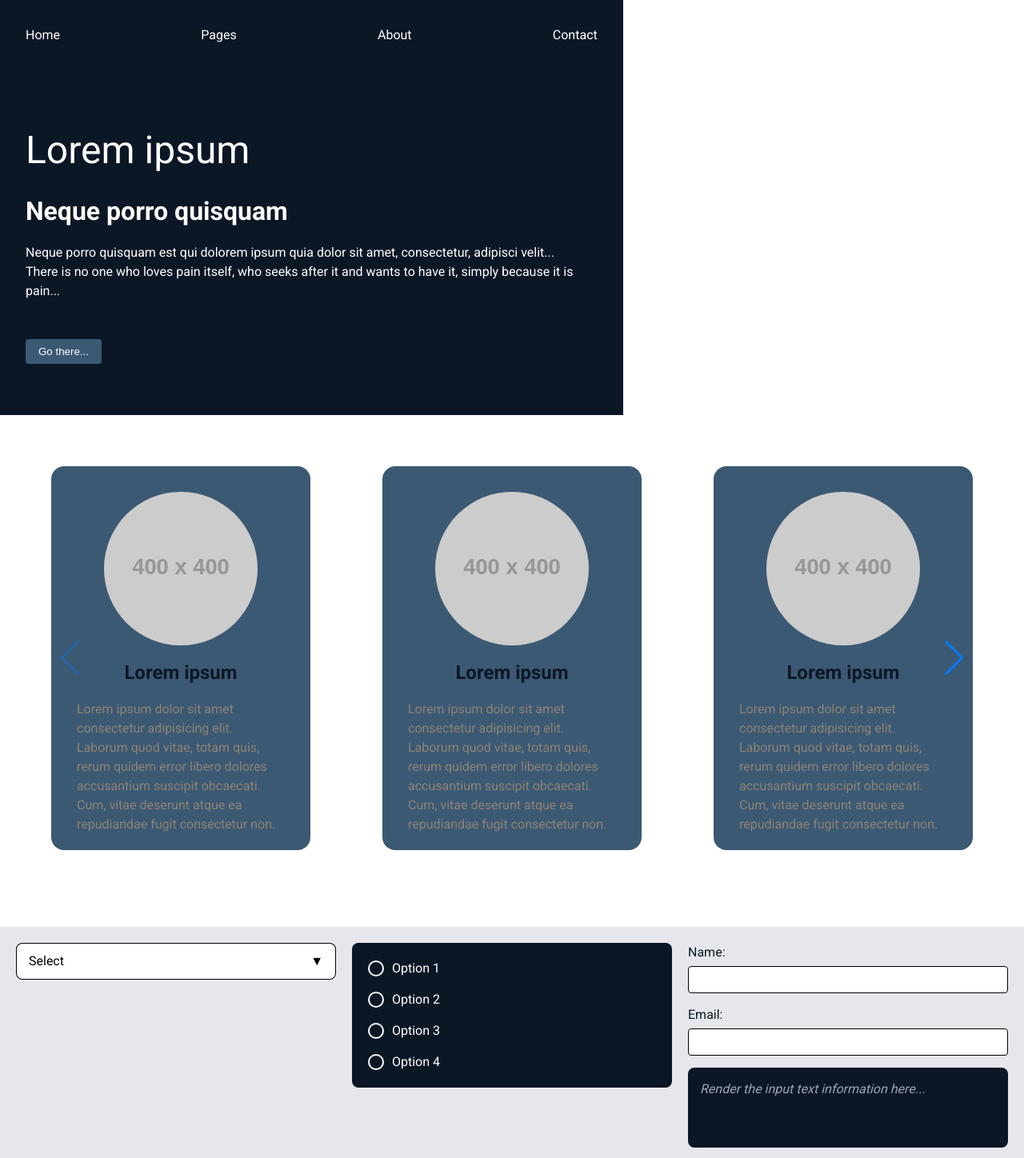
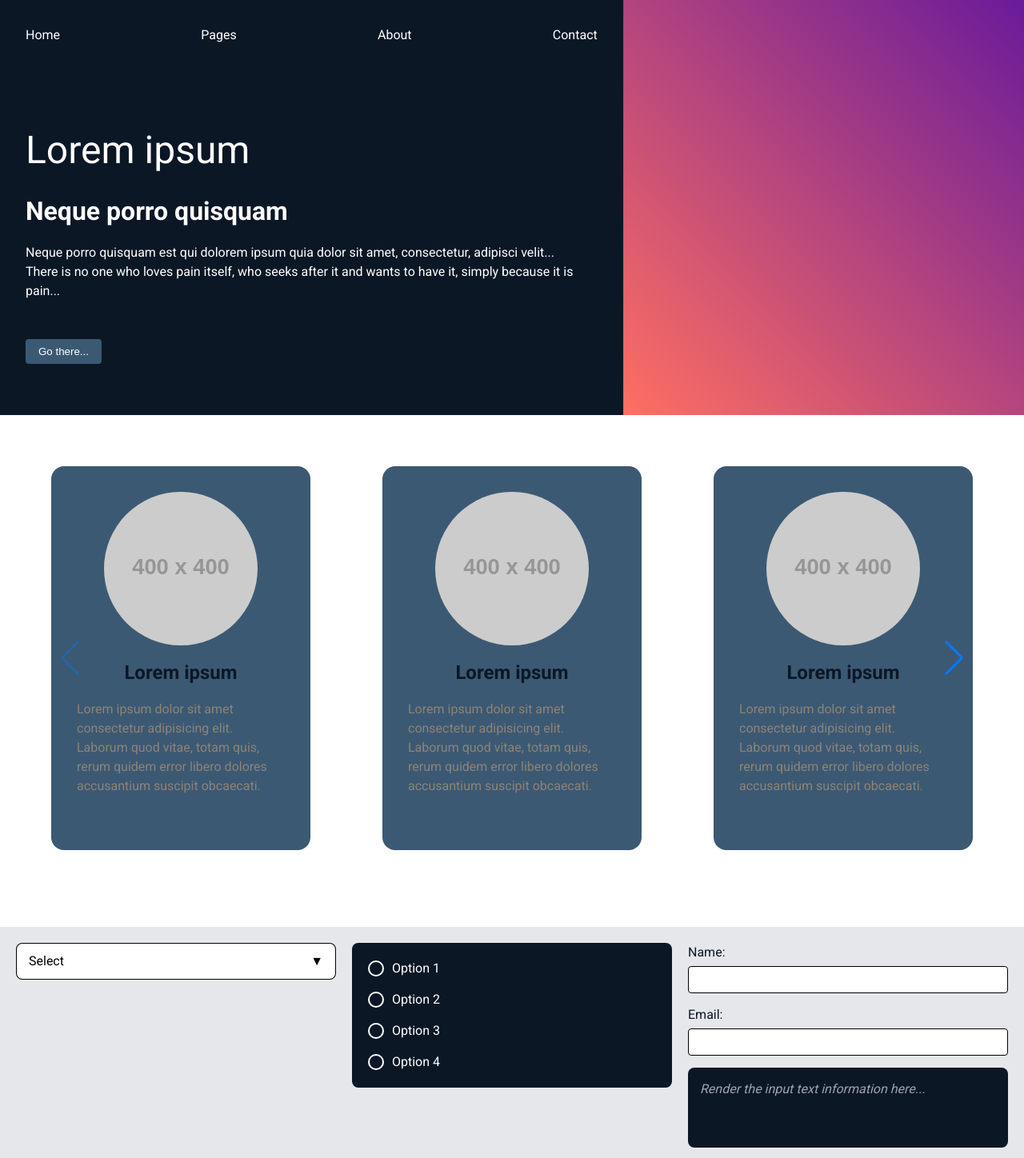
Before and after one commit to lmindiola89/luis_mindiola_prueba_frontend, a React (Vite) app: page / in a window 1280 px wide. Shown: the top 1448 px of the page at 80% size. Built offline with nearby package versions, Linux system fonts and the light colour scheme.

Commit message:
Adding animation to the banner

```diff
--- a/src/components/Cardslider/Cardslider.jsx
+++ b/src/components/Cardslider/Cardslider.jsx
@@ -9,8 +9,8 @@ function Cardslider() {
     <div className="cardslider">
       <Swiper
         modules={[Navigation, Pagination]}
-        spaceBetween={90}
-        slidesPerView={3}
+        spaceBetween={50}
+        slidesPerView={4}
         navigation
         pagination={{
           clickable: true,
@@ -55,48 +55,48 @@ const cards = [
     imageUrl: "https://placehold.co/400",
     title: "Lorem ipsum",
     description:
-      "Lorem ipsum dolor sit amet consectetur adipisicing elit. Laborum quod vitae, totam quis, rerum quidem error libero dolores accusantium suscipit obcaecati. Cum, vitae deserunt atque ea repudiandae fugit consectetur non.",
+      "Lorem ipsum dolor sit amet consectetur adipisicing elit. Laborum quod vitae, totam quis, rerum quidem error libero dolores accusantium suscipit obcaecati.",
   },
   {
     id: 2,
     imageUrl: "https://placehold.co/400",
     title: "Lorem ipsum",
     description:
-      "Lorem ipsum dolor sit amet consectetur adipisicing elit. Laborum quod vitae, totam quis, rerum quidem error libero dolores accusantium suscipit obcaecati. Cum, vitae deserunt atque ea repudiandae fugit consectetur non.",
+      "Lorem ipsum dolor sit amet consectetur adipisicing elit. Laborum quod vitae, totam quis, rerum quidem error libero dolores accusantium suscipit obcaecati.",
   },
   {
     id: 3,
     imageUrl: "https://placehold.co/400",
     title: "Lorem ipsum",
     description:
-      "Lorem ipsum dolor sit amet consectetur adipisicing elit. Laborum quod vitae, totam quis, rerum quidem error libero dolores accusantium suscipit obcaecati. Cum, vitae deserunt atque ea repudiandae fugit consectetur non.",
+      "Lorem ipsum dolor sit amet consectetur adipisicing elit. Laborum quod vitae, totam quis, rerum quidem error libero dolores accusantium suscipit obcaecati.",
   },
   {
     id: 4,
     imageUrl: "https://placehold.co/400",
     title: "Lorem ipsum",
     description:
-      "Lorem ipsum dolor sit amet consectetur adipisicing elit. Laborum quod vitae, totam quis, rerum quidem error libero dolores accusantium suscipit obcaecati. Cum, vitae deserunt atque ea repudiandae fugit consectetur non.",
+      "Lorem ipsum dolor sit amet consectetur adipisicing elit. Laborum quod vitae, totam quis, rerum quidem error libero dolores accusantium suscipit obcaecati.",
   },
   {
     id: 5,
     imageUrl: "https://placehold.co/400",
     title: "Lorem ipsum",
     description:
-      "Lorem ipsum dolor sit amet consectetur adipisicing elit. Laborum quod vitae, totam quis, rerum quidem error libero dolores accusantium suscipit obcaecati. Cum, vitae deserunt atque ea repudiandae fugit consectetur non.",
+      "Lorem ipsum dolor sit amet consectetur adipisicing elit. Laborum quod vitae, totam quis, rerum quidem error libero dolores accusantium suscipit obcaecati.",
   },
   {
     id: 6,
     imageUrl: "https://placehold.co/400",
     title: "Lorem ipsum",
     description:
-      "Lorem ipsum dolor sit amet consectetur adipisicing elit. Laborum quod vitae, totam quis, rerum quidem error libero dolores accusantium suscipit obcaecati. Cum, vitae deserunt atque ea repudiandae fugit consectetur non.",
+      "Lorem ipsum dolor sit amet consectetur adipisicing elit. Laborum quod vitae, totam quis, rerum quidem error libero dolores accusantium suscipit obcaecati.",
   },
   {
     id: 7,
     imageUrl: "https://placehold.co/400",
     title: "Lorem ipsum",
     description:
-      "Lorem ipsum dolor sit amet consectetur adipisicing elit. Laborum quod vitae, totam quis, rerum quidem error libero dolores accusantium suscipit obcaecati. Cum, vitae deserunt atque ea repudiandae fugit consectetur non.",
+      "Lorem ipsum dolor sit amet consectetur adipisicing elit. Laborum quod vitae, totam quis, rerum quidem error libero dolores accusantium suscipit obcaecati.",
   },
 ];
--- a/src/components/Header/Header.scss
+++ b/src/components/Header/Header.scss
@@ -18,3 +18,54 @@
     }
 
 }
+
+/* Estilo del div */
+.header-image {
+    background: linear-gradient(45deg, #ff6f61, #6a1b9a);
+    /* Colores iniciales de fondo */
+    position: relative;
+    animation: cambiarColores 5s infinite alternate, moverFondo 10s infinite linear;
+}
+
+/* Animación para cambiar colores */
+@keyframes cambiarColores {
+    0% {
+        background: linear-gradient(45deg, #ff6f61, #6a1b9a);
+        /* Rojo y morado */
+    }
+
+    25% {
+        background: linear-gradient(45deg, #4caf50, #2196f3);
+        /* Verde y azul */
+    }
+
+    50% {
+        background: linear-gradient(45deg, #ffeb3b, #f44336);
+        /* Amarillo y rojo */
+    }
+
+    75% {
+        background: linear-gradient(45deg, #9c27b0, #03a9f4);
+        /* Morado y azul claro */
+    }
+
+    100% {
+        background: linear-gradient(45deg, #ff6f61, #6a1b9a);
+        /* Rojo y morado */
+    }
+}
+
+/* Animación para mover el fondo */
+@keyframes moverFondo {
+    0% {
+        background-position: left top;
+    }
+
+    50% {
+        background-position: right bottom;
+    }
+
+    100% {
+        background-position: left top;
+    }
+}
```
